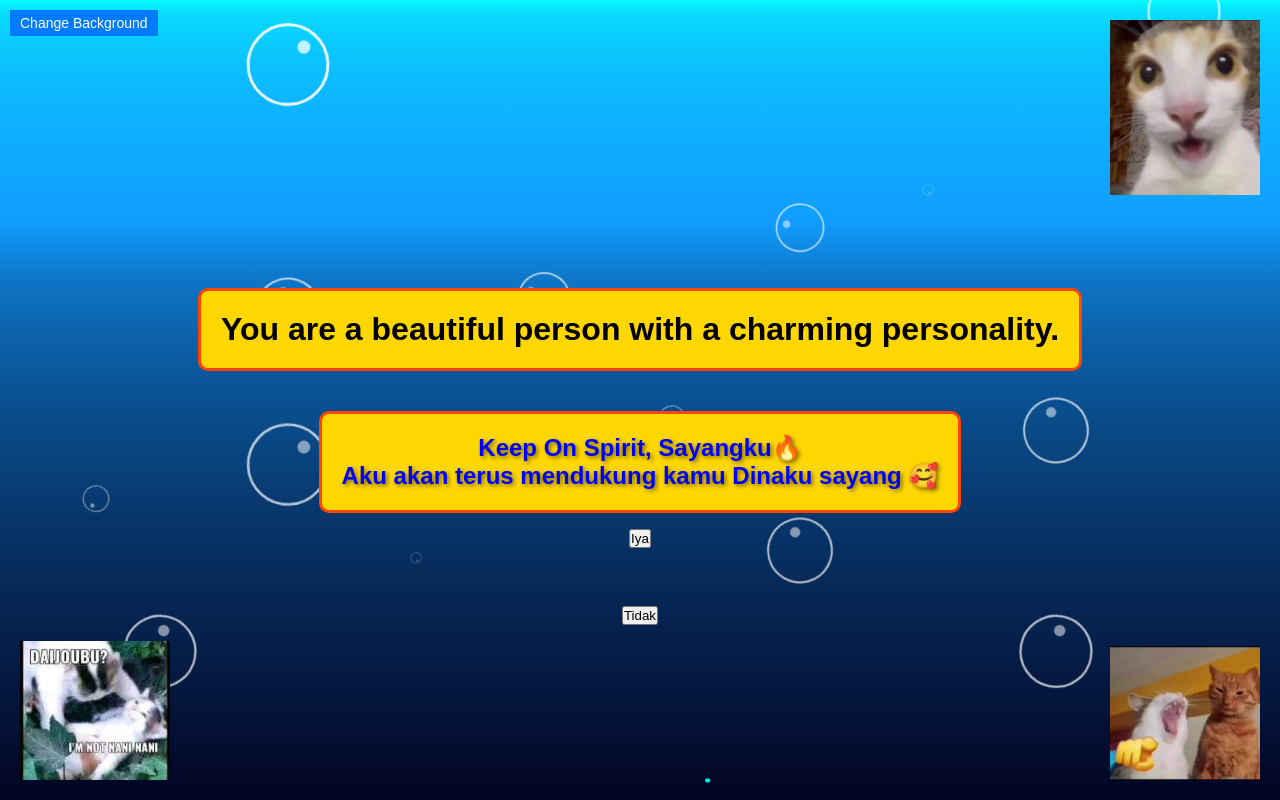
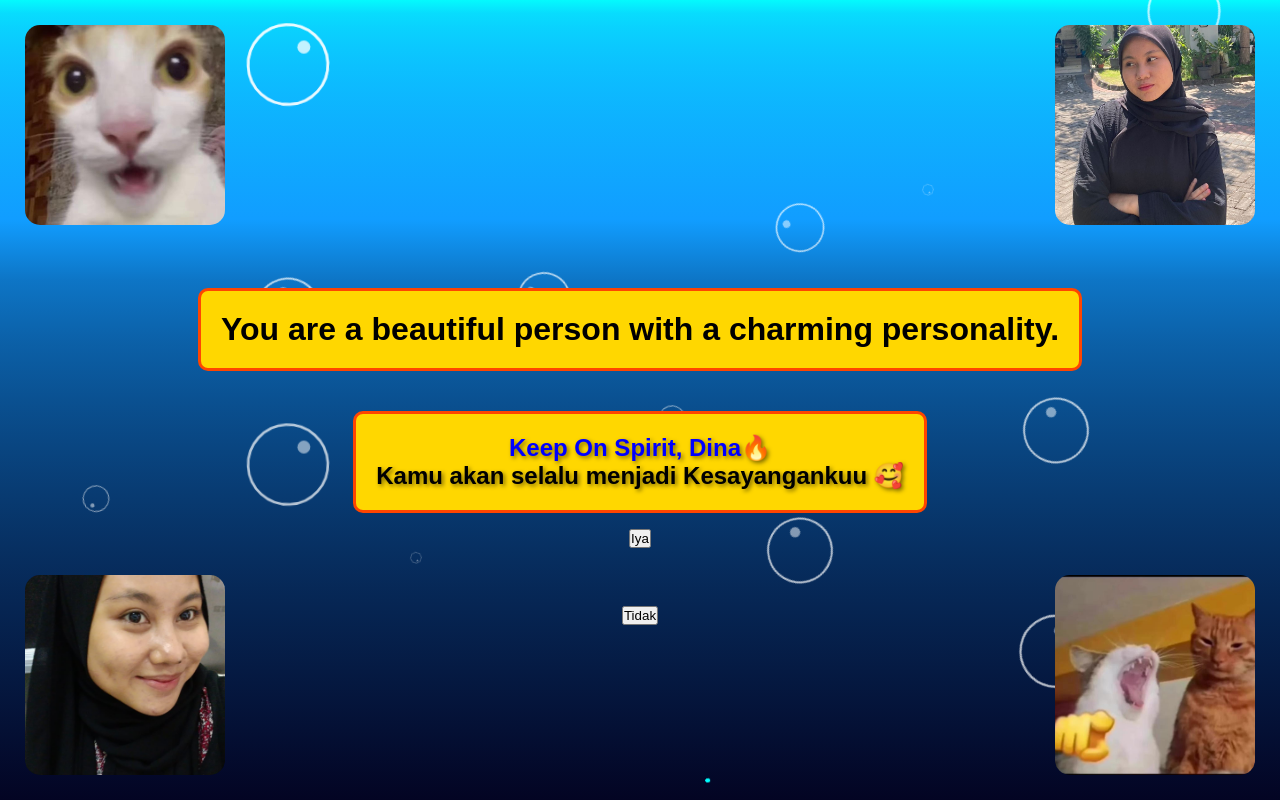
Before and after one commit to dimyadi1123/waduh, a plain HTML site: page index.html in a window 1280 px wide. Both pictures are taken after a click on the button "Klik disini!". Drawn offline with Linux system fonts and the light colour scheme.

Commit message:
ubah gambar

```diff
--- a/index.html
+++ b/index.html
@@ -128,7 +128,11 @@
         height: auto; /* Biarkan tinggi mengikuti proporsi aslinya */
         z-index: 2; /* Letakkan gambar di atas latar belakang */
       }
-
+      /* Gambar pojok kanan atas */
+      .top-left {
+        top: 20px; /* Atur jarak dari atas */
+        left: 20px; /* Atur jarak dari kanan */
+      }
       /* Gambar pojok kanan atas */
       .top-right {
         top: 20px; /* Atur jarak dari atas */
@@ -147,19 +151,53 @@
         right: 20px; /* Atur jarak dari kanan */
       }
 
-      /* CSS untuk teks "Semangat Mbak" */
+      .corner-image {
+        width: 200px; /* Atur ukuran gambar sesuai keinginan */
+        height: 200px; /* Pastikan tinggi dan lebar sama untuk bentuk kotak */
+        border-radius: 15px; /* Membuat sudut gambar lebih tumpul */
+        object-fit: cover; /* Menjaga agar gambar tetap terpotong dengan baik */
+      }
+
+      #memes-container {
+        display: flex;
+        justify-content: space-between;
+        flex-wrap: wrap;
+      }
+
+      .top-left,
+      .top-right,
+      .bottom-left,
+      .bottom-right {
+        margin: 5px; /* Memberikan jarak antar gambar */
+      }
+
+      /* CSS untuk teks "Semangat" */
       span {
         font-size: 24px; /* Ukuran font */
         font-weight: bold; /* Teks tebal */
-        color: #0000ff; /* Warna teks (biru tua) yang berkontras dengan kuning */
         text-shadow: 2px 2px 4px rgba(0, 0, 0, 0.5); /* Bayangan teks */
         cursor: pointer; /* Kursor berubah menjadi tangan saat diarahkan */
-        transition: transform 0.2s ease-in-out; /* Efek animasi saat dihover */
+        transition: transform 0.3s ease-in-out, color 0.3s ease-in-out; /* Efek animasi */
       }
 
-      /* Efek animasi saat menghover teks */
-      span:hover {
-        transform: scale(1.1); /* Perbesar teks saat dihover */
+      /* Teks pertama dengan warna biru */
+      .first-text {
+        color: #0000ff; /* Biru tua */
+      }
+
+      .first-text:hover {
+        transform: scale(1.1); /* Efek pembesaran saat hover */
+        color: #ff6347; /* Merah terang saat hover */
+      }
+
+      /* Teks kedua dengan warna hitam */
+      .second-text {
+        color: #000000; /* Warna hitam */
+      }
+
+      .second-text:hover {
+        transform: scale(1.1); /* Efek pembesaran saat hover */
+        color: #ff4500; /* Oranye kemerahan saat hover */
       }
 
       @keyframes firework {
@@ -497,7 +535,6 @@
       <div id="message">
         You are a beautiful person with a charming personality.
       </div>
-      <button id="changeBackground">Change Background</button>
     </div>
 
     <div class="firework"></div>
@@ -508,10 +545,16 @@
       src="lawak1.jpg"
       alt="Meme 1"
       id="meme1"
+      class="corner-image top-left"
+    />
+    <img
+      src="dine 2.jpg"
+      alt="Meme 1"
+      id="meme1"
       class="corner-image top-right"
     />
     <img
-      src="lawak2.jpg"
+      src="dine 1.jpg"
       alt="Meme 2"
       id="meme2"
       class="corner-image bottom-left"
@@ -525,8 +568,12 @@
 
     <!-- Kotak notifikasi (awalnya disembunyikan) -->
     <div id="notification-box" class="notification-box">
-      <span>Keep On Spirit, Sayangku🔥</span>
-      <div><span>Aku akan terus mendukung kamu Dinaku sayang 🥰</span></div>
+      <span class="first-text">Keep On Spirit, Dina🔥</span>
+      <div>
+        <span class="second-text"
+          >Kamu akan selalu menjadi Kesayangankuu 🥰</span
+        >
+      </div>
       <div id="notification-buttons">
         <button class="notification-button" id="iyaButton">Iya</button>
         <button class="notification-button" id="tidakButton">Tidak</button>
@@ -538,26 +585,6 @@
     </div>
 
     <script>
-      const changeBackgroundButton =
-        document.getElementById("changeBackground");
-      const closeButton = document.getElementById("closeButton");
-      const moveButton = document.getElementById("moveButton");
-      const colors = [
-        "#1D5D9B",
-        "#75C2F6",
-        "#F4D160",
-        "#F31559",
-        "#FFB6C1",
-        "#123",
-      ]; /* Warna background wanita dan variasi */
-
-      let currentColorIndex = 0;
-
-      changeBackgroundButton.addEventListener("click", () => {
-        currentColorIndex = (currentColorIndex + 1) % colors.length;
-        document.body.style.backgroundColor = colors[currentColorIndex];
-      });
-
       // Tambahkan ini di dalam <script> Anda
 
       const klikButton = document.getElementById("klikButton");
```
Also changed, not shown: dine 1.jpg (added), dine 2.jpg (added).
